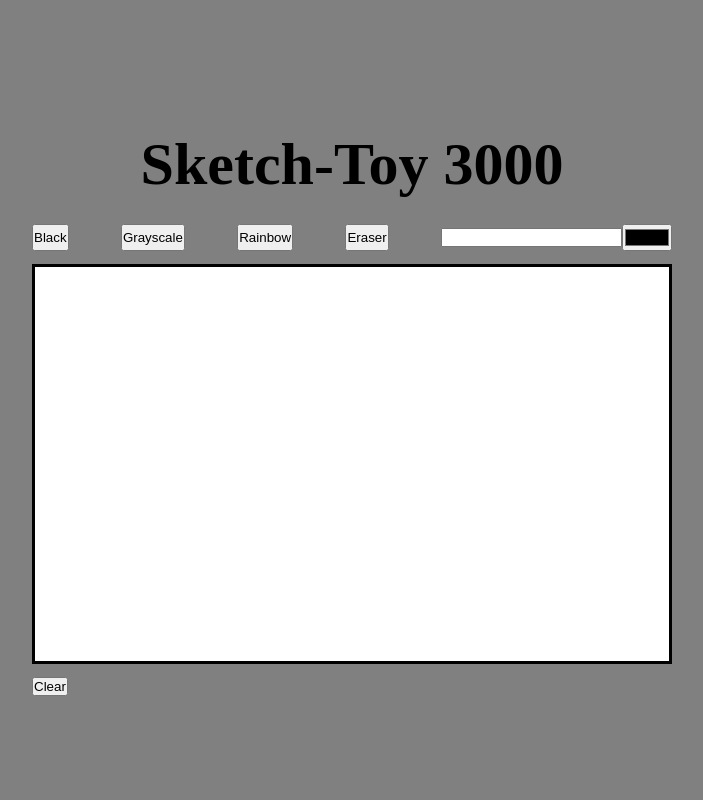
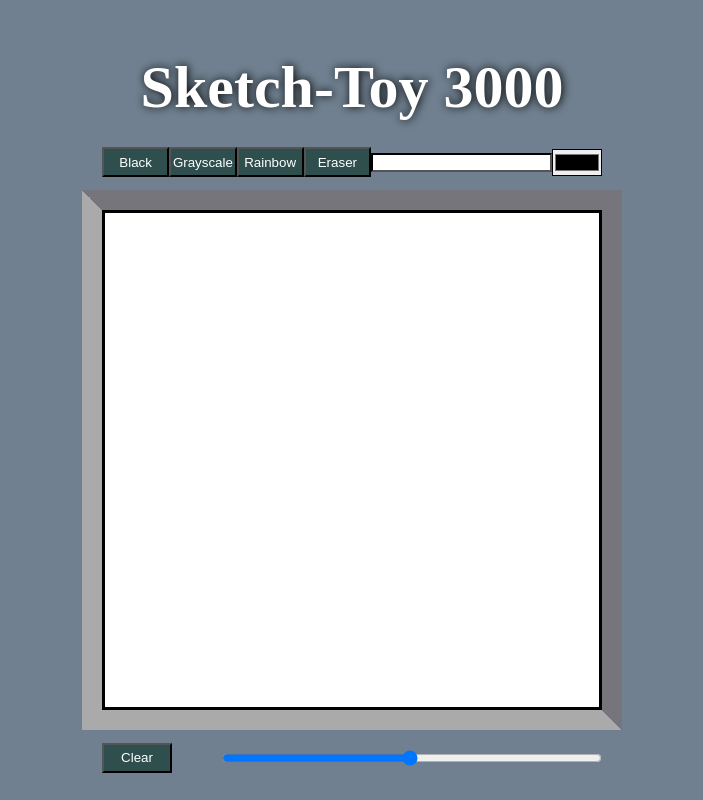
Before and after one commit to alansimon816/Etch-A-Sketch, a plain HTML site: page index.html in a window 1280 px wide. Shown: the whole page, without its empty margins (288-991 px from the left). Drawn offline with Linux system fonts and the light colour scheme.

Commit message:
Implements aesthetics and range slider.

```diff
--- a/index.html
+++ b/index.html
@@ -25,12 +25,14 @@
                 </div>
             </div>
 
-            <div class="grid">
-
+            <div class="grid-container">
+                <div class="grid"></div>
             </div>
 
             <div class="bottom-buttons">
                 <button id="clear-btn">Clear</button>
+                <input type="range" min="1" max="100" value="50" class="slider"
+                id="myRange">
             </div>
 
         </div>
@@ -41,9 +43,5 @@
 </html>
 
 <!--Add slider for pixel size
-    Make black the default color
-    Center label
-    Add
-    Make grid a square
-      Make a frame around border for grid
+    Make grid a responsive square
        -->
--- a/script.js
+++ b/script.js
@@ -70,7 +70,9 @@ function color(e) {
         colorInput.value = hexColor
         element.setAttribute("style","background-color:" + hexColor)
     }
-
+    else {
+        element.setAttribute("style","background-color:black")
+    }
 }
 
 
--- a/style.css
+++ b/style.css
@@ -6,19 +6,21 @@
 
 #h1-container {
     height: 15%;
-    width: 50%;
+    width: 500px;
     display: flex;
     justify-content: center;
     align-items: center;
 }
 
 h1 {
+    text-shadow: rgb(0, 0, 0) 1px 0 10px;
+    color: white;
     margin: 30px;
     font-size: 60px;
 }
 
 body {
-    background-color: gray;
+    background-color: slategray;
 }
 
 .flex-box {
@@ -33,6 +35,18 @@ body {
 .color-modes, .bottom-buttons {
     display: flex;
     justify-content: space-between;
+    align-items: center;
+}
+
+button {
+    color: white;
+    background: darkslategray;
+    width: 70px;
+    height: 30px;
+}
+
+#hex, #color-picker {
+    border-color: black;
 }
 
 .color-modes {
@@ -46,17 +60,30 @@ body {
 
 .bottom-buttons {
     padding-top: 1%;
+
+}
+
+.slider {
+    flex-grow: 1;
+    margin-left: 10%;
+    background-color: slategray;
 }
 
 .grid {
     background-color: white;
     border-style:solid;
     border-color: black;
-    height: 50%;
+    height: 500px;
+    width: 500px;
     display: grid;
     grid-template: repeat(16, auto) / repeat(16, auto);
 }
 
-.grid, .color-modes, .bottom-buttons {
-    width: 50%
+.color-modes, .bottom-buttons {
+    width: 500px;
 }
+
+.grid-container {
+    background: linear-gradient(45deg, #aaaaaa 0 50%, #75757b 50% 100%);
+    padding: 20px;
+}
```
